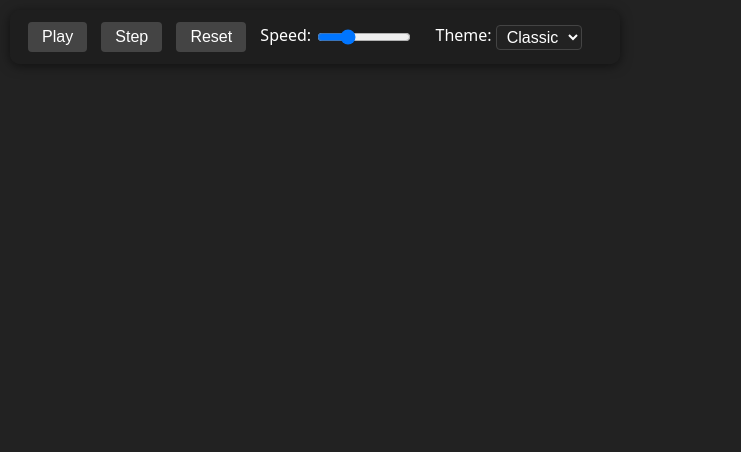
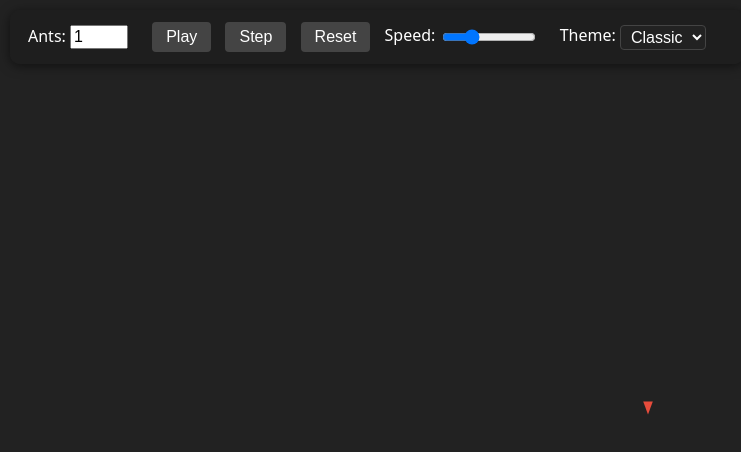
Before and after one commit to Firehawk6/langtons-ant, a plain HTML site: page index.html in a window 1280 px wide. Shown: the whole page, without its empty margins (0-741 px from the left). Drawn offline with Linux system fonts and the light colour scheme.

Commit message:
Update index.html

```diff
--- a/index.html
+++ b/index.html
@@ -66,6 +66,7 @@
 </head>
 <body>
   <div id="controls">
+    <label>Ants: <input id="ant-count" type="number" min="1" max="100" value="1" style="width:50px;"></label>
     <button id="play-btn">Play</button>
     <button id="step-btn">Step</button>
     <button id="reset-btn">Reset</button>
```
